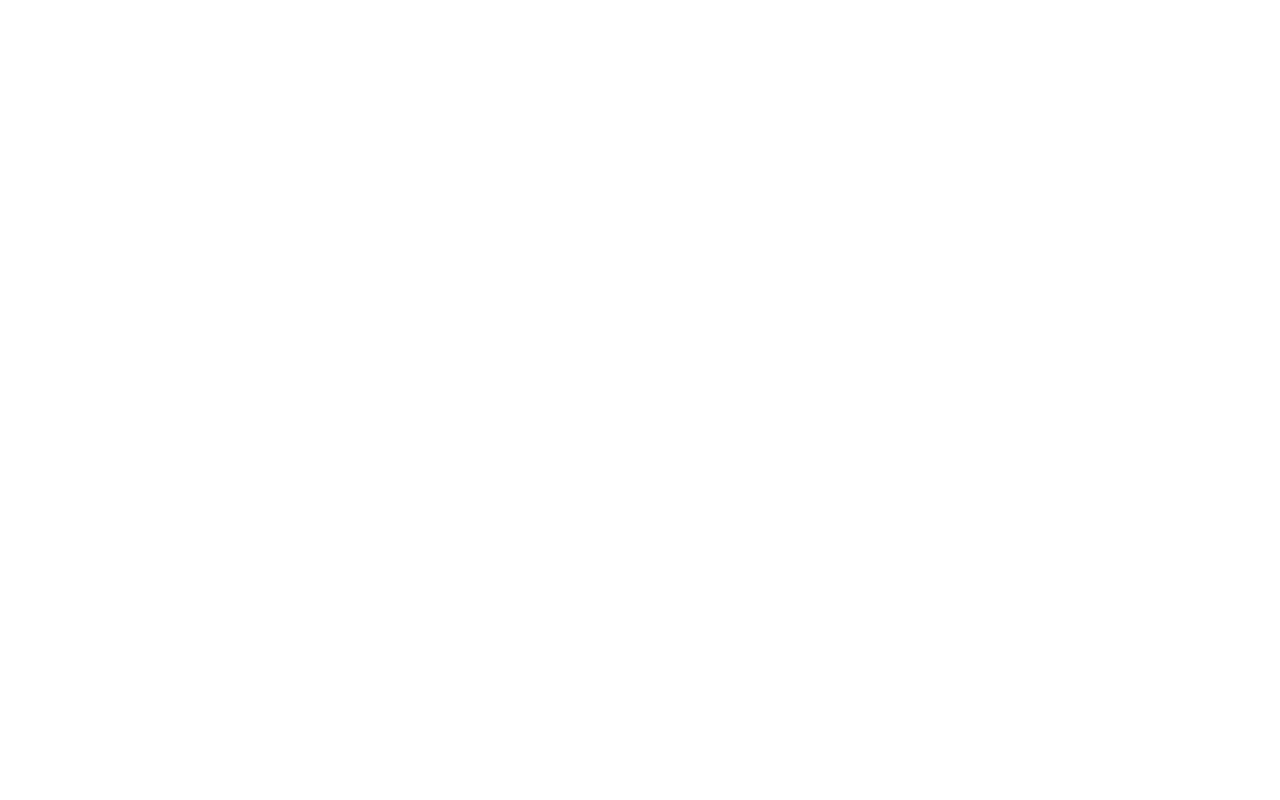
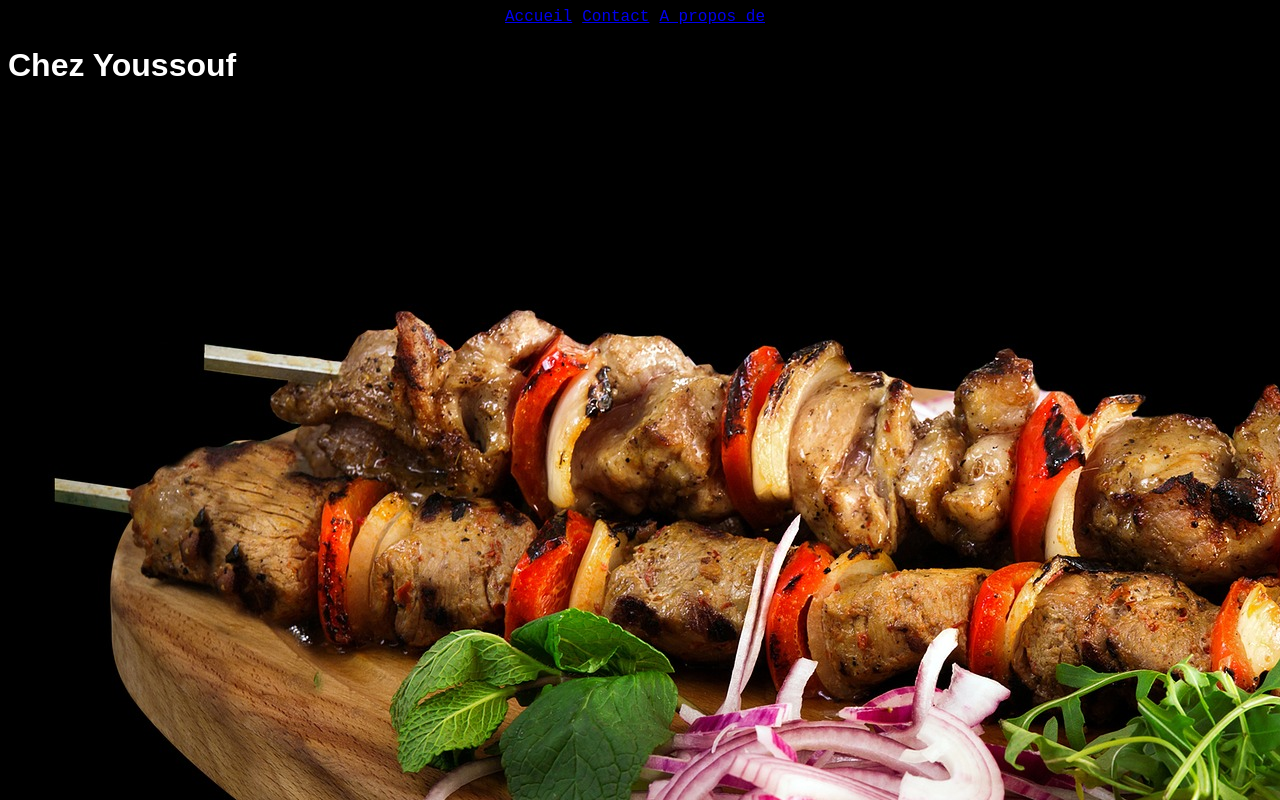
Before and after one commit to Dana163/restaurant, a plain HTML site: page propos.html in a window 1280 px wide. Drawn offline with Linux system fonts and the light colour scheme.

Commit message:
MAJ 0.8 ( add html on propos.html, css on header  )

```diff
--- a/css/propos.css
+++ b/css/propos.css
@@ -0,0 +1,25 @@
+body{
+    background-image: url('../imgs/manger.jpg');
+    background-repeat: no-repeat;
+
+}
+
+h1{
+    color: white;
+    font-family: 'Oswald', sans-serif;
+}
+
+li{
+    display: inline-block;
+    margin-right: 10px;
+    color: #778899;
+    list-style:none;
+    cursor:pointer;
+}
+
+.menu{
+    padding: 0;
+    display: table;
+    margin: 0 auto;
+    font-family: 'Courier New', Courier, monospace;
+ }
--- a/propos.html
+++ b/propos.html
@@ -0,0 +1,25 @@
+<!DOCTYPE html>
+<html lang="en">
+<head>
+    <meta charset="UTF-8">
+    <meta http-equiv="X-UA-Compatible" content="IE=edge">
+    <meta name="viewport" content="width=device-width, initial-scale=1.0">
+    <script src="js/propos.js" language="javascript"></script>
+    <link rel="stylesheet" href="css/propos.css">
+    <title>Restaurant</title>
+</head>
+<body>
+    <header>
+        <nav id="navigation">
+          <div class="menu_header">
+            <ul class="menu">
+               <li><a href="index.html">Accueil</a></li>
+               <li><a href="contact.html">Contact</a></li>
+               <li><a href="propos.html">A propos de</a></li>
+            </ul>
+          </div>
+         </nav>
+        </header>
+        <h1>Chez Youssouf</h1>
+</body>
+</html>
```
Also changed, not shown: contact.html (+1 -1 lines), index.html (+1 -1 lines).
